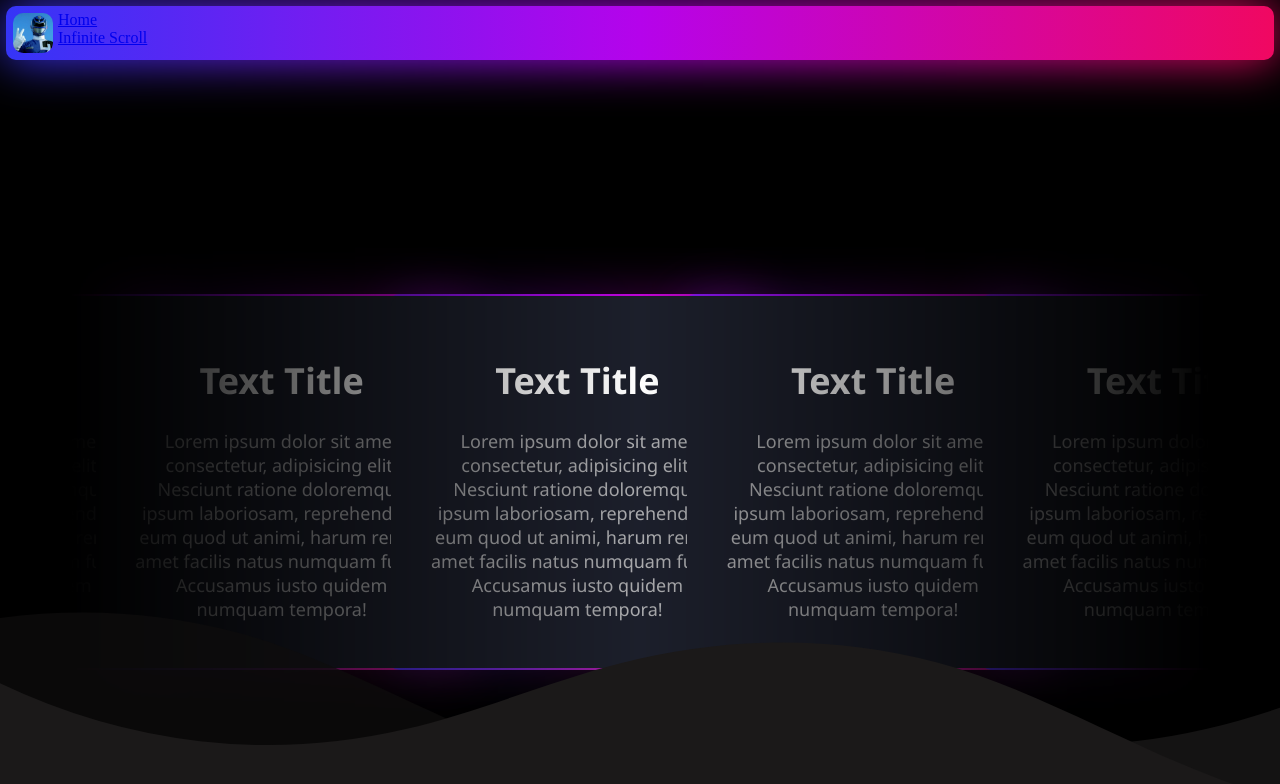
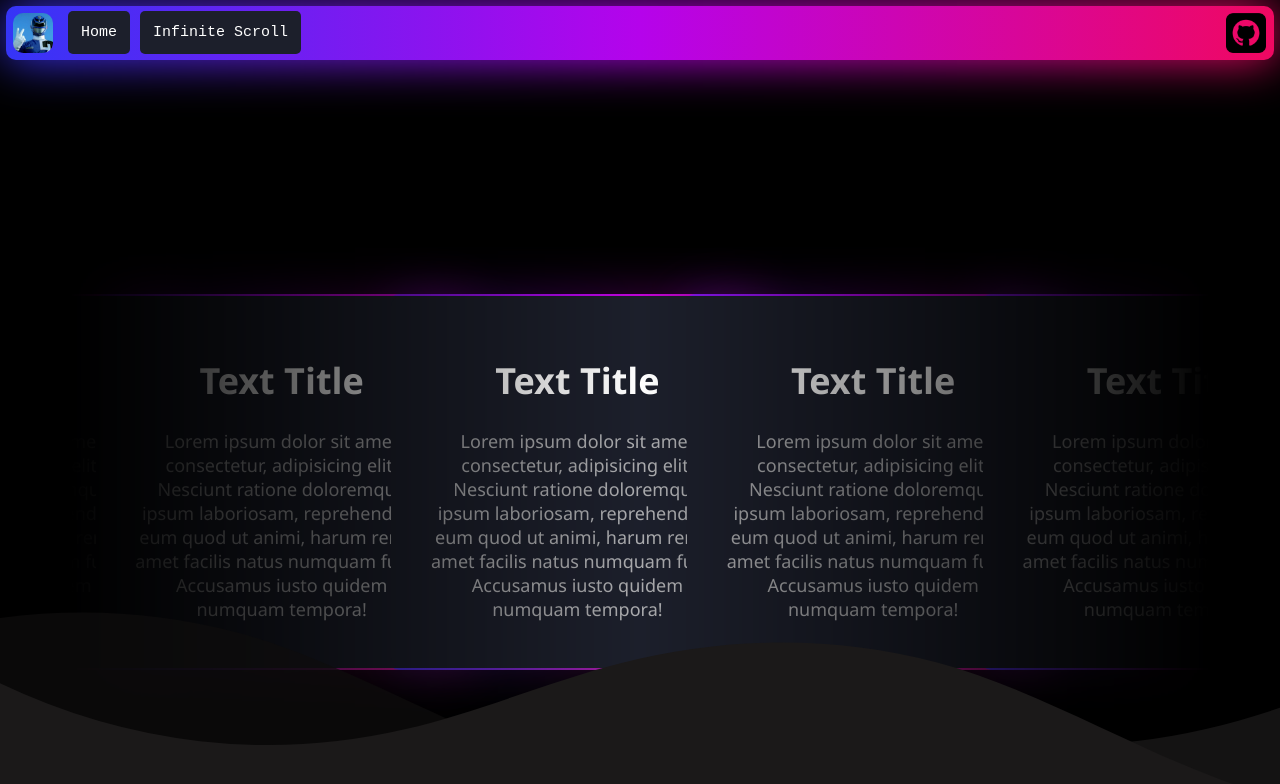
Before and after one commit to brainrotreal/brainrot-portfolio, a plain HTML site: page InfiniteScrolls.html in a window 1280 px wide. Shown: the top 784 px of the page. Drawn offline with Linux system fonts and the light colour scheme.

```diff
--- a/InfiniteScrolls.html
+++ b/InfiniteScrolls.html
@@ -15,8 +15,9 @@
         <img src="icon/android-chrome-512x512.png" alt="Page Icon" id="pgIcon">
         <nav class="NavBar">
             <ul>
-                <li id="Home"><a href="index.html">Home</a></li>
-                <li id="InfScrolls"><a href="InfiniteScrolls.html">Infinite Scroll</a></li>
+                <li id="Home" class="pages"><a href="index.html">Home</a></li>
+                <li id="InfScrolls" class="pages"><a href="InfiniteScrolls.html">Infinite Scroll</a></li>
+                <li class="socials"><a href="https://github.com/brainrotreal"><img src="icon/github.png" alt="Github Icon"></a></li>
             </ul>
         </nav>
     </header>
```
